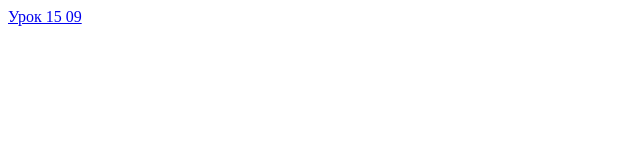
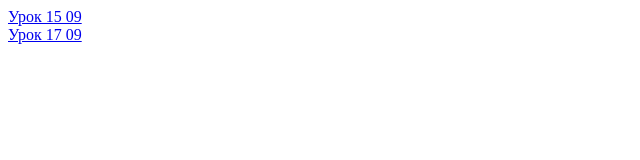
Before and after one commit to mykolaishchyk900-code/first_site2, a plain HTML site: page index.html in a window 1280 px wide. Shown: the whole page, without its empty margins (0-640 px from the left). Drawn offline with Linux system fonts and the light colour scheme.

Commit message:
Solution [15.09] 2

```diff
--- a/index.html
+++ b/index.html
@@ -6,5 +6,7 @@
 </head>
 <body>
     <a href="lesson_15_09.html">Урок 15 09</a>
+    <br>
+    <a href="lesson_17_09.html">Урок 17 09</a>
 </body>
 </html>
```
